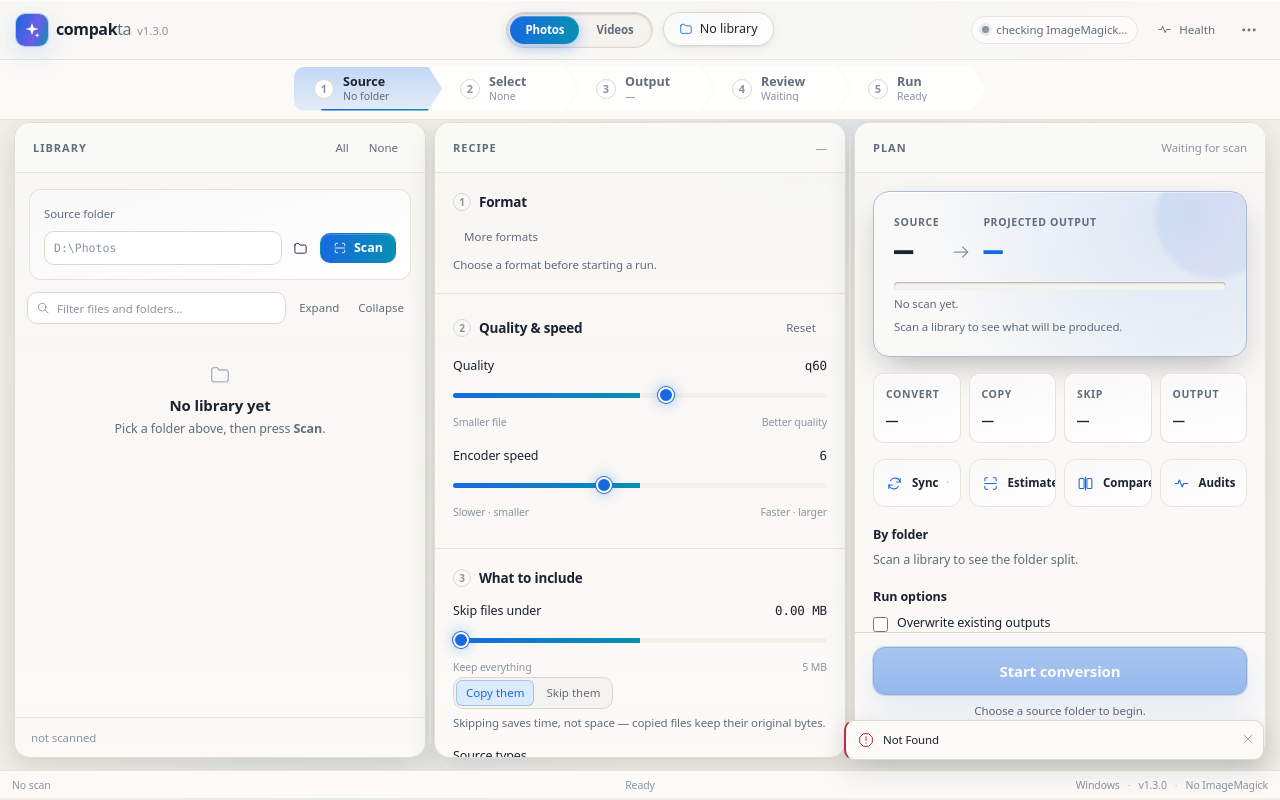
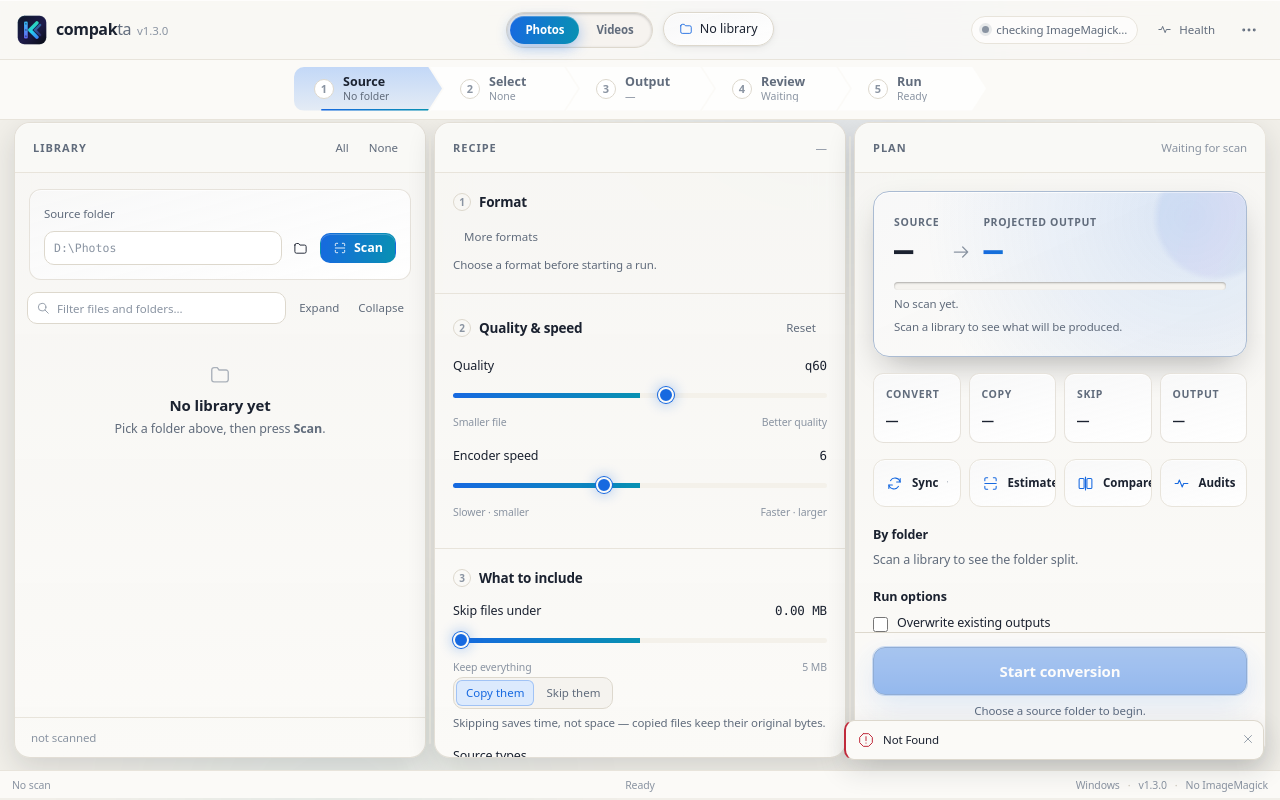
Before and after one commit to esconer/picmagick-gui, a website: page public/index.html in a window 1280 px wide. Drawn offline with Linux system fonts and the light colour scheme; no server answers.

Commit message:
feat(ui): update top-left brand mark with Compakta K-press icon

```diff
--- a/public/css/layout.css
+++ b/public/css/layout.css
@@ -47,13 +47,22 @@
   height: 32px;
   flex: 0 0 auto;
   border-radius: 9px;
-  background: var(--aurora-gradient);
-  color: var(--action-on-primary);
-  box-shadow: var(--shadow-glow);
-  transition: transform var(--duration-fast) var(--ease-standard);
+  background: transparent;
+  padding: 0;
+  border: none;
+  cursor: pointer;
+  box-shadow: none;
+  transition: transform var(--duration-fast) var(--ease-standard), filter var(--duration-fast) var(--ease-standard);
 }
-.brand-mark:hover { transform: translateY(-1px); }
-.brand-mark svg { stroke-width: 1.4; fill: currentColor; stroke: none; }
+.brand-mark:hover {
+  transform: translateY(-1px);
+  filter: drop-shadow(0 2px 8px rgba(56, 189, 248, 0.45));
+}
+.brand-mark .brand-icon {
+  width: 32px;
+  height: 32px;
+  display: block;
+}
 
 .brand-text {
   display: flex;
--- a/public/index.html
+++ b/public/index.html
@@ -4,6 +4,8 @@
 <meta charset="utf-8">
 <meta name="viewport" content="width=device-width, initial-scale=1">
 <title>Compakta</title>
+<link rel="icon" type="image/svg+xml" href="/icon.svg">
+<link rel="alternate icon" href="/favicon.ico">
 <meta name="color-scheme" content="dark light">
 <script>
   // Apply the saved theme before first paint so the page never flashes the
@@ -66,7 +68,47 @@
   <header class="identity" id="identityBar">
     <div class="identity-left">
       <button class="brand-mark" id="btnAboutBrand" aria-label="About Compakta" title="About Compakta">
-        <svg width="18" height="18" aria-hidden="true"><use href="#i-spark"></use></svg>
+        <svg class="brand-icon" viewBox="0 0 512 512" width="32" height="32" fill="none" aria-hidden="true">
+          <defs>
+            <linearGradient id="compaktaBg" x1="64" y1="32" x2="448" y2="480" gradientUnits="userSpaceOnUse">
+              <stop offset="0%" stop-color="#0F172A" />
+              <stop offset="55%" stop-color="#1E1B4B" />
+              <stop offset="100%" stop-color="#090D16" />
+            </linearGradient>
+            <linearGradient id="compaktaBorder" x1="64" y1="32" x2="448" y2="480" gradientUnits="userSpaceOnUse">
+              <stop offset="0%" stop-color="#38BDF8" stop-opacity="0.45" />
+              <stop offset="50%" stop-color="#818CF8" stop-opacity="0.15" />
+              <stop offset="100%" stop-color="#0F172A" stop-opacity="0.6" />
+            </linearGradient>
+            <linearGradient id="compaktaPillar" x1="156" y1="120" x2="156" y2="392" gradientUnits="userSpaceOnUse">
+              <stop offset="0%" stop-color="#38BDF8" />
+              <stop offset="100%" stop-color="#6366F1" />
+            </linearGradient>
+            <linearGradient id="compaktaChevronPrimary" x1="220" y1="140" x2="356" y2="372" gradientUnits="userSpaceOnUse">
+              <stop offset="0%" stop-color="#34D399" />
+              <stop offset="50%" stop-color="#22D3EE" />
+              <stop offset="100%" stop-color="#3B82F6" />
+            </linearGradient>
+            <linearGradient id="compaktaChevronSecondary" x1="308" y1="176" x2="404" y2="336" gradientUnits="userSpaceOnUse">
+              <stop offset="0%" stop-color="#38BDF8" stop-opacity="0.55" />
+              <stop offset="100%" stop-color="#6366F1" stop-opacity="0.25" />
+            </linearGradient>
+            <filter id="compaktaGlow" x="-15%" y="-15%" width="130%" height="130%">
+              <feDropShadow dx="0" dy="10" stdDeviation="14" flood-color="#000000" flood-opacity="0.45" />
+            </filter>
+          </defs>
+          <rect x="28" y="28" width="456" height="456" rx="108" fill="url(#compaktaBg)" />
+          <rect x="30" y="30" width="452" height="452" rx="106" stroke="url(#compaktaBorder)" stroke-width="4" />
+          <line x1="100" y1="256" x2="412" y2="256" stroke="#38BDF8" stroke-opacity="0.07" stroke-width="2" stroke-dasharray="8 8" />
+          <g filter="url(#compaktaGlow)">
+            <rect x="128" y="120" width="60" height="272" rx="22" fill="url(#compaktaPillar)" />
+            <rect x="145" y="148" width="26" height="18" rx="5" fill="#0F172A" fill-opacity="0.45" />
+            <rect x="145" y="247" width="26" height="18" rx="5" fill="#0F172A" fill-opacity="0.45" />
+            <rect x="145" y="346" width="26" height="18" rx="5" fill="#0F172A" fill-opacity="0.45" />
+            <path d="M 386 176 L 306 256 L 386 336" stroke="url(#compaktaChevronSecondary)" stroke-width="38" stroke-linecap="round" stroke-linejoin="round" />
+            <path d="M 334 142 L 222 256 L 334 370" stroke="url(#compaktaChevronPrimary)" stroke-width="56" stroke-linecap="round" stroke-linejoin="round" />
+          </g>
+        </svg>
       </button>
       <div class="brand-text">
         <strong>compak<span class="brand-dim">ta</span></strong>
--- a/src/server.ts
+++ b/src/server.ts
@@ -1239,6 +1239,9 @@ const MIME: Record<string, string> = {
   ".js": "text/javascript; charset=utf-8",
   ".css": "text/css; charset=utf-8",
   ".json": "application/json; charset=utf-8",
+  ".svg": "image/svg+xml",
+  ".png": "image/png",
+  ".ico": "image/x-icon",
 };
 
 /** Compare previews are written in the selected output format. */
```
Also changed, not shown: public/favicon.ico (added), public/icon.png (added), public/icon.svg (added).
